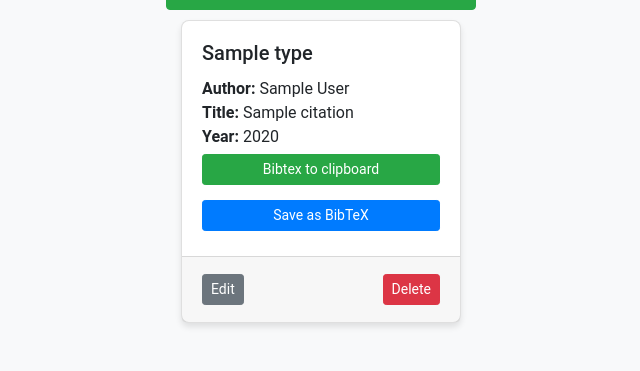
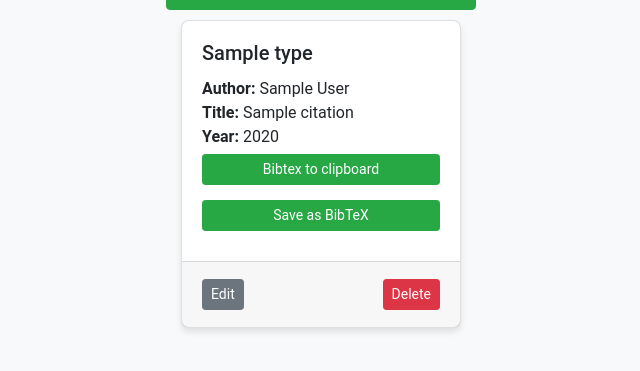
Before and after one commit to keranenkirill/LatexLab, a Flask app: template src/templates/index.html in a window 1280 px wide. Shown: the part 209-580 px from the top of the page, without its empty margins (339-979 px from the left). Run offline with Flask 3, Linux system fonts and the light colour scheme; the template is opened without the code that fills it: most values are stand-ins (such as "Sample title", 1, 10 or a date in 2020); some libraries are stand-ins or nearby versions.

Commit message:
fix btn colour

```diff
--- a/src/templates/index.html
+++ b/src/templates/index.html
@@ -45,7 +45,7 @@
                     {% endif %}
                 </ul>
                 <button class="btn btn-success btn-sm" bibtex-clipboard-data="{{ citation.as_bibtex }}" onclick="toClipboard(this)">Bibtex to clipboard</button>
-                <button class="btn btn-primary btn-sm" bibtex-file-data="{{ citation.as_bibtex }}" onclick="toFile(this)">Save as BibTeX</button>
+                <button class="btn btn-success btn-sm" bibtex-file-data="{{ citation.as_bibtex }}" onclick="toFile(this)">Save as BibTeX</button>
             </div>
             <div class="card-footer d-flex justify-content-between">
                 <form action="/edit_citation/{{ citation.id }}" method="GET">
```
